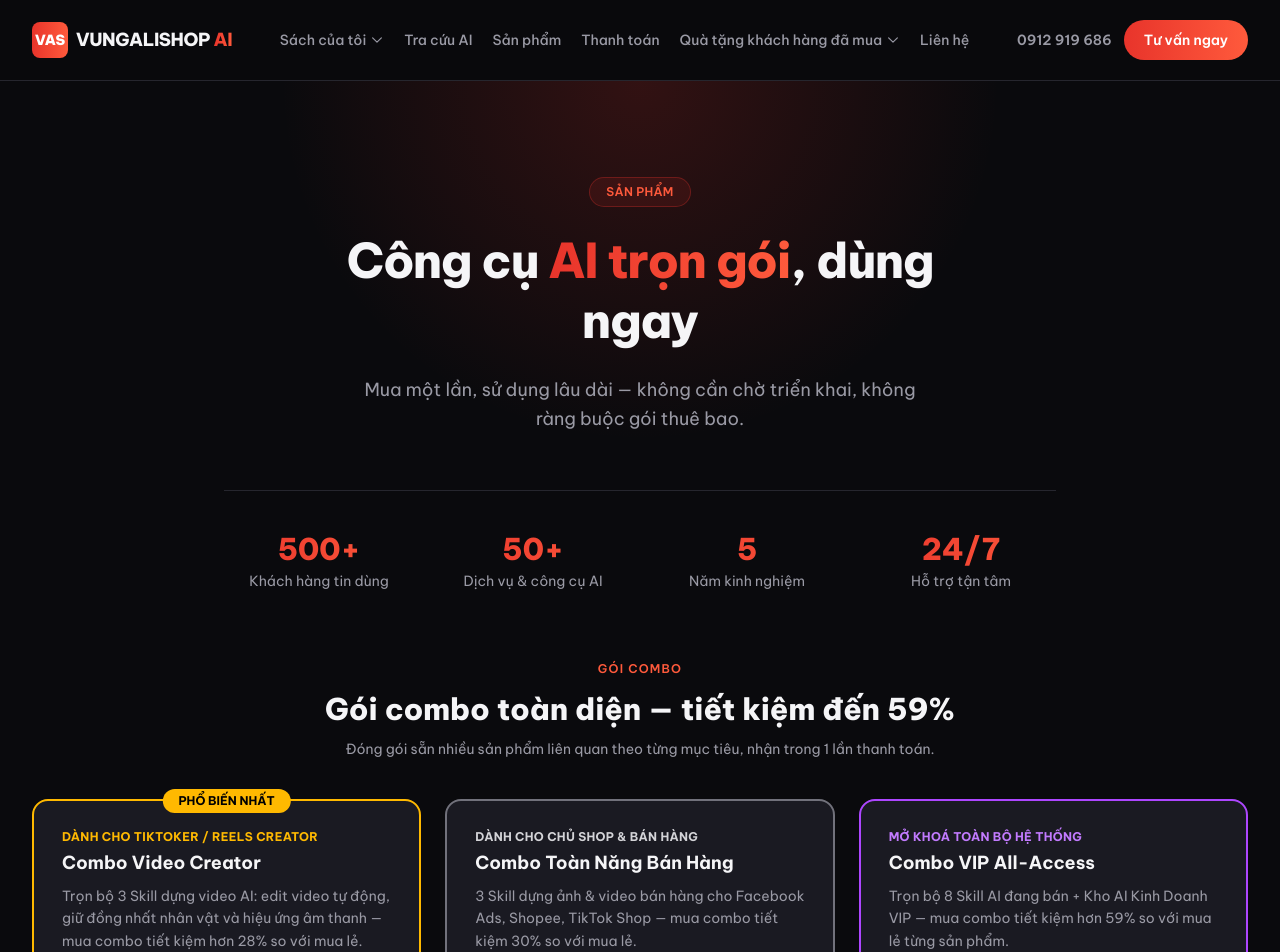
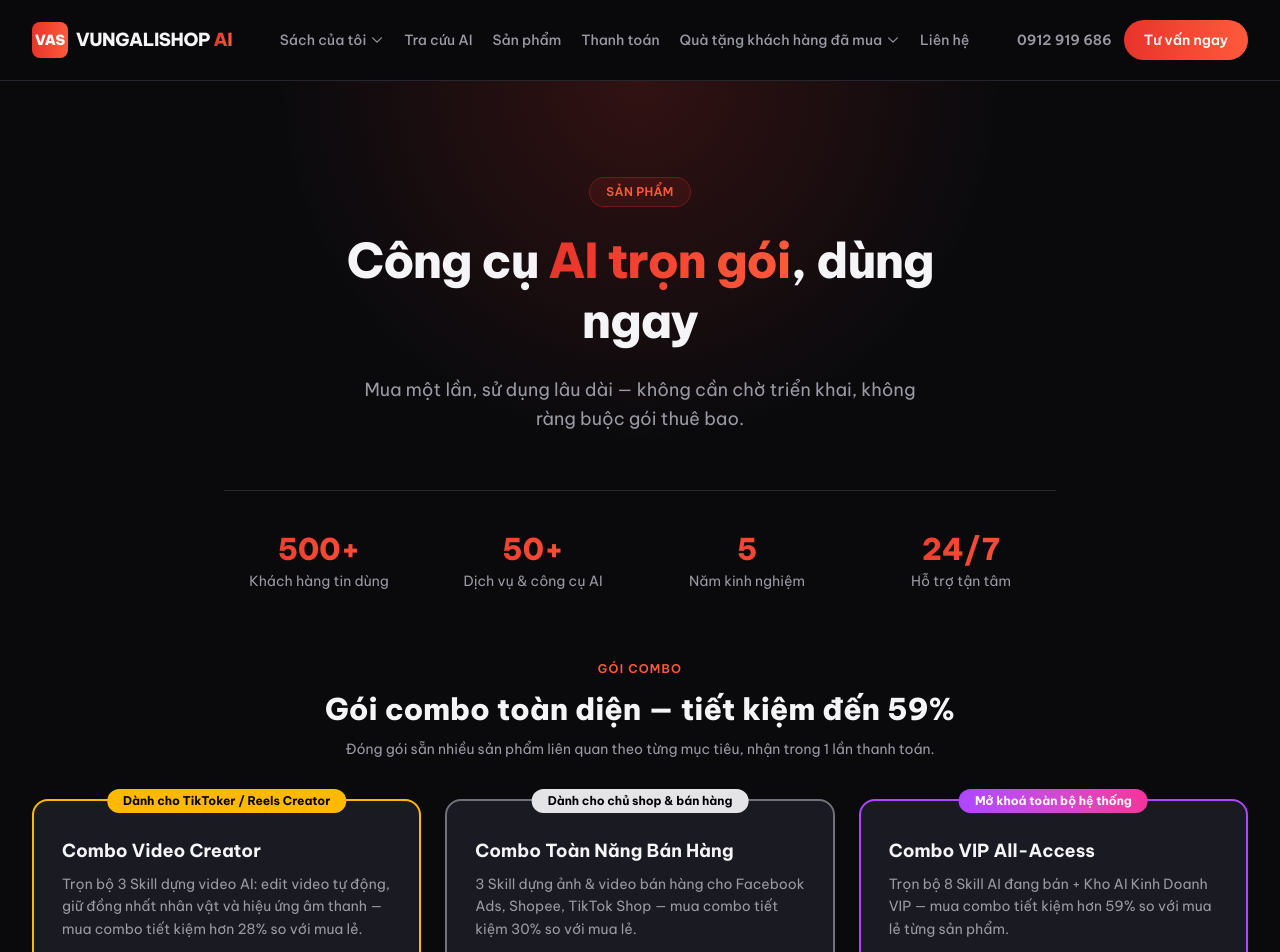
Before and after one commit to nguyenvanhung1081979/kol-ai-system, a Next.js app: page /san-pham in a window 1280 px wide. Shown: the top 952 px of the page. Built offline with nearby package versions, Linux system fonts and the light colour scheme.

Commit message:
Doi badge dinh card sang nhan comboAudience cho ca 3 combo, bo comboBadge
Truoc day chi card 1 co badge "PHO BIEN NHAT", 2 card con lai khong co
gi. Gio ca 3 deu hien badge dung nhan "danh cho ai" theo dung mau rieng,
bo truong comboBadge khong con dung nua.

```diff
--- a/src/components/sections/ComboShowcase.tsx
+++ b/src/components/sections/ComboShowcase.tsx
@@ -59,19 +59,14 @@
               key={combo.slug}
               className={`card-hover relative flex flex-col rounded-2xl p-7 bg-card2 border-2 ${theme.border}`}
             >
-              {combo.comboBadge && (
+              {combo.comboAudience && (
                 <span
                   className={`absolute -top-3 left-1/2 -translate-x-1/2 text-xs font-bold px-4 py-1 rounded-full whitespace-nowrap ${theme.badge}`}
                 >
-                  {combo.comboBadge}
+                  {combo.comboAudience}
                 </span>
               )}
-              {combo.comboAudience && (
-                <p className={`text-xs font-bold uppercase tracking-wide mb-1 ${theme.audience}`}>
-                  {combo.comboAudience}
-                </p>
-              )}
-              <h3 className="font-bold text-lg mb-2">{combo.name}</h3>
+              <h3 className="font-bold text-lg mb-2 mt-2">{combo.name}</h3>
               <p className="text-txt2 text-sm leading-relaxed mb-5">{combo.tagline}</p>
 
               <ul className="space-y-2.5 text-sm text-txt2 mb-6 flex-1">
--- a/src/lib/constants.ts
+++ b/src/lib/constants.ts
@@ -184,9 +184,7 @@
   benefits: string[];
   /** Chỉ dùng cho category "combo": giá gốc nếu mua lẻ từng sản phẩm (hiển thị gạch ngang). */
   comboOriginalPrice?: string;
-  /** Chỉ dùng cho category "combo": nổi bật card này (viền + badge) trong khối Gói Combo. */
-  comboBadge?: string;
-  /** Chỉ dùng cho category "combo": nhãn ngắn "dành cho ai" hiển thị phía trên tên combo. */
+  /** Chỉ dùng cho category "combo": nhãn ngắn "dành cho ai", hiển thị dạng badge phía trên card. */
   comboAudience?: string;
 };
 
@@ -202,7 +200,6 @@
     priceSuffix: "đ / trọn đời",
     amount: 499000,
     comboOriginalPrice: "697.000",
-    comboBadge: "PHỔ BIẾN NHẤT",
     comboAudience: "Dành cho TikToker / Reels Creator",
     blobPathname: "combo-video-creator.zip",
     longDescription:
```
